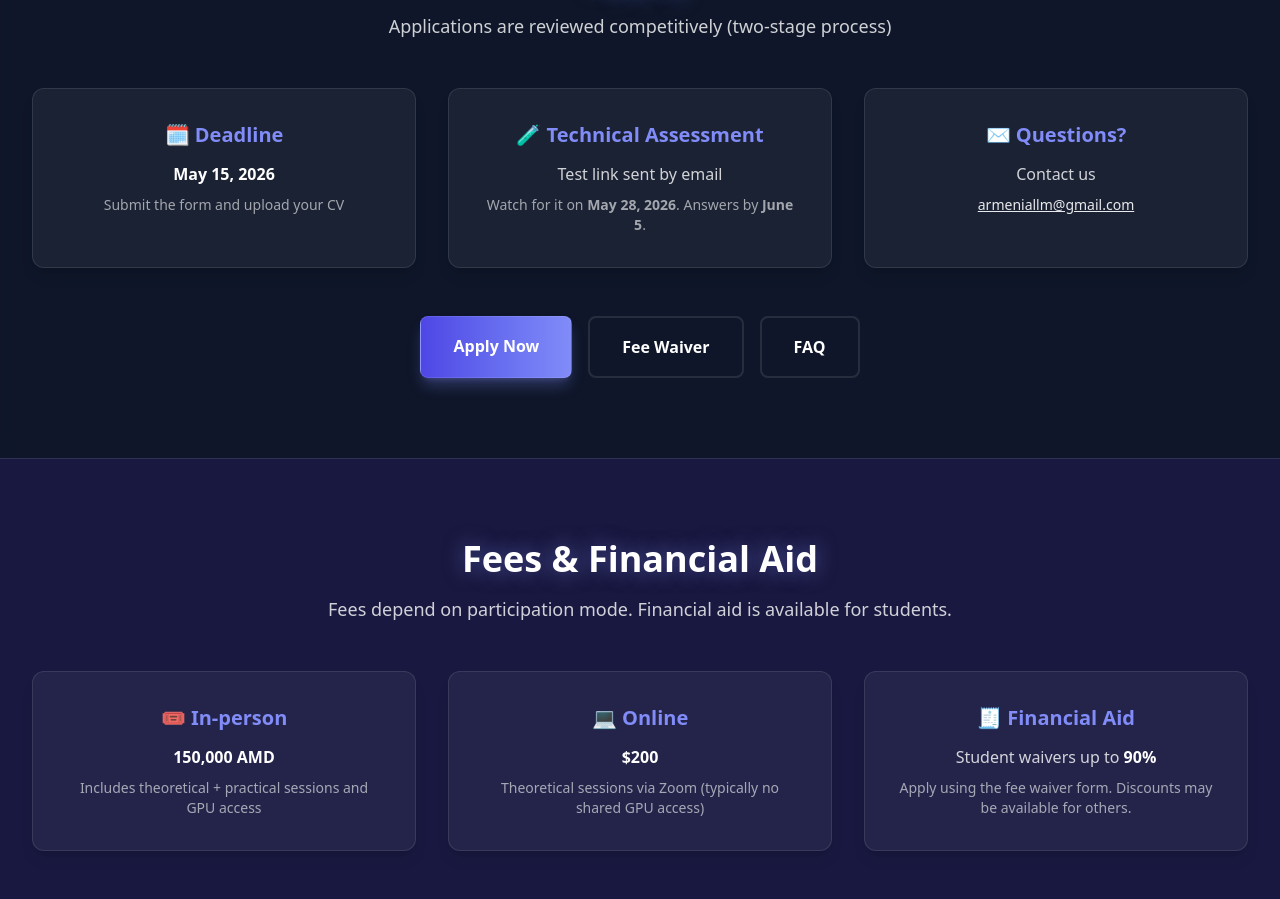
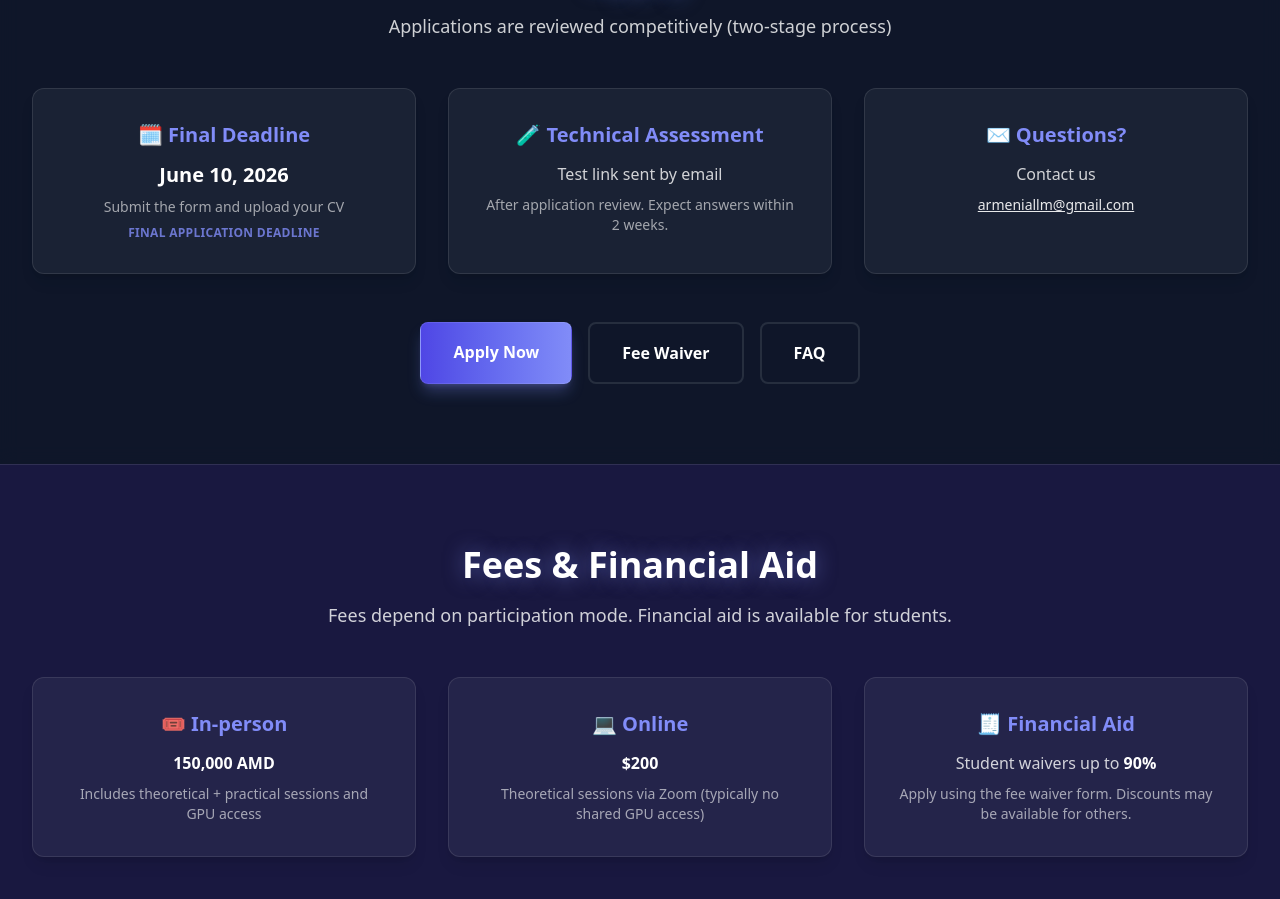
Before and after one commit to armllm/armllm.github.io, a React (Vite) app: page /2026 in a window 1280 px wide. Shown: the part 3688-4587 px from the top of the page. Built offline with nearby package versions, Linux system fonts and the light colour scheme.

Commit message:
Update final application deadline to June 10, 2026
Co-authored-by: Cursor <cursoragent@cursor.com>

```diff
--- a/src/data/faq2026.ts
+++ b/src/data/faq2026.ts
@@ -80,7 +80,7 @@ export const faq2026: FAQCategory[] = [
       },
       {
         question: "What is the application timeline for 2026?",
-        answer: "<ul><li><strong>Stage 1:</strong> submit the form and CV by <strong>May 15, 2026</strong>.</li><li><strong>Stage 2:</strong> monitor email for a test link on <strong>May 28, 2026</strong>.</li><li><strong>Answers:</strong> expect to receive an answer by <strong>June 5</strong>.</li></ul>"
+        answer: "<ul><li><strong>Final Deadline:</strong> submit the form and CV by <strong>June 10, 2026</strong>.</li><li><strong>Technical Assessment:</strong> test link sent by email after application review.</li><li><strong>Answers:</strong> expect to receive an answer within 2 weeks of applying.</li></ul>"
       },
       {
         question: "What if I do not receive the technical test link?",
--- a/src/pages/Edition2026.tsx
+++ b/src/pages/Edition2026.tsx
@@ -180,14 +180,15 @@ const Edition2026 = memo(function Edition2026() {
 
           <div className="grid md:grid-cols-3 gap-8 mb-12">
             <Card>
-              <h3 className="text-accent text-xl font-semibold mb-3">🗓️ Deadline</h3>
-              <p className="text-white font-bold">May 15, 2026</p>
+              <h3 className="text-accent text-xl font-semibold mb-3">🗓️ Final Deadline</h3>
+              <p className="text-white font-bold text-xl">June 10, 2026</p>
               <p className="text-white/60 text-sm mt-2">Submit the form and upload your CV</p>
+              <p className="text-accent/80 text-xs mt-2 font-semibold uppercase tracking-wide">Final Application Deadline</p>
             </Card>
             <Card>
               <h3 className="text-accent text-xl font-semibold mb-3">🧪 Technical Assessment</h3>
               <p className="text-white/80">Test link sent by email</p>
-              <p className="text-white/60 text-sm mt-2">Watch for it on <strong>May 28, 2026</strong>. Answers by <strong>June 5</strong>.</p>
+              <p className="text-white/60 text-sm mt-2">After application review. Expect answers within 2 weeks.</p>
             </Card>
             <Card>
               <h3 className="text-accent text-xl font-semibold mb-3">✉️ Questions?</h3>
```
